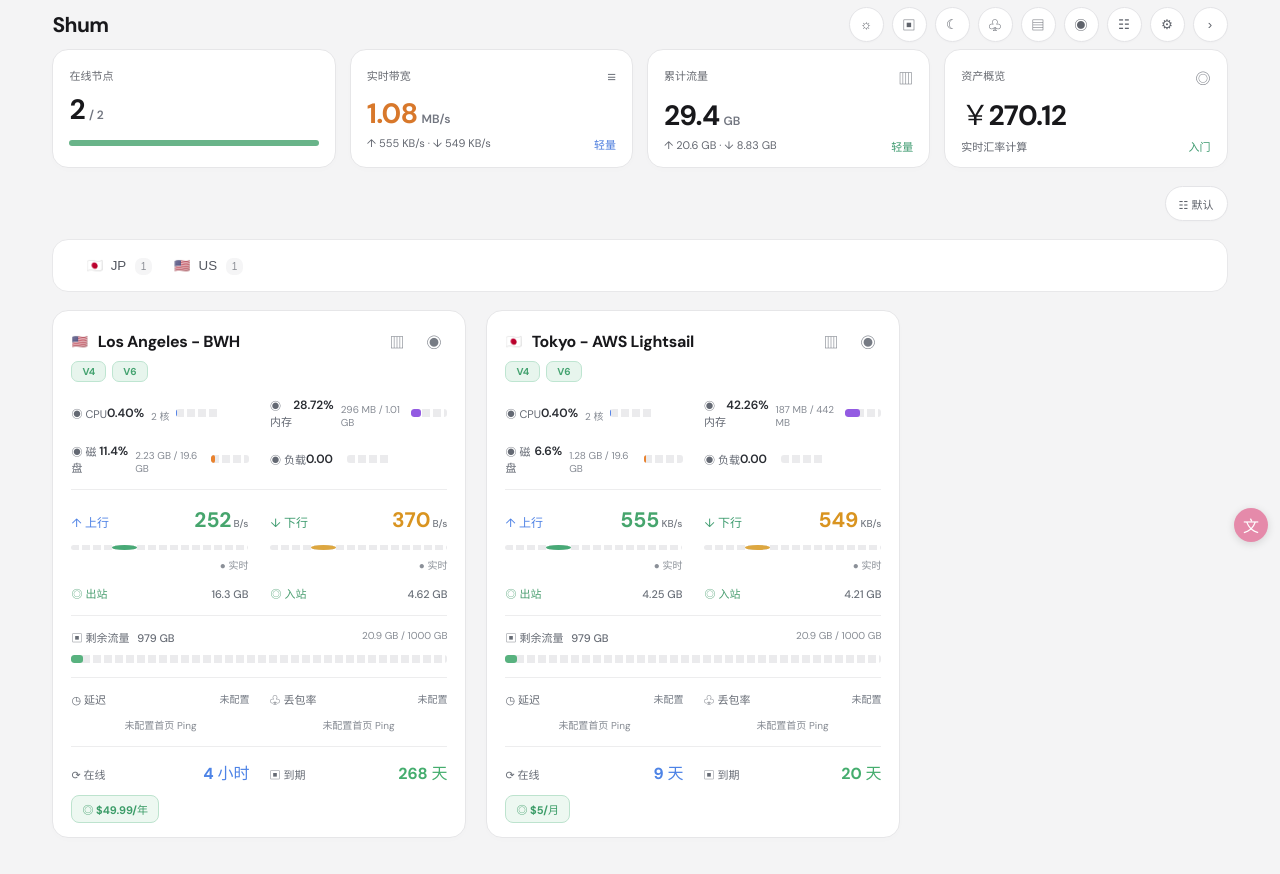
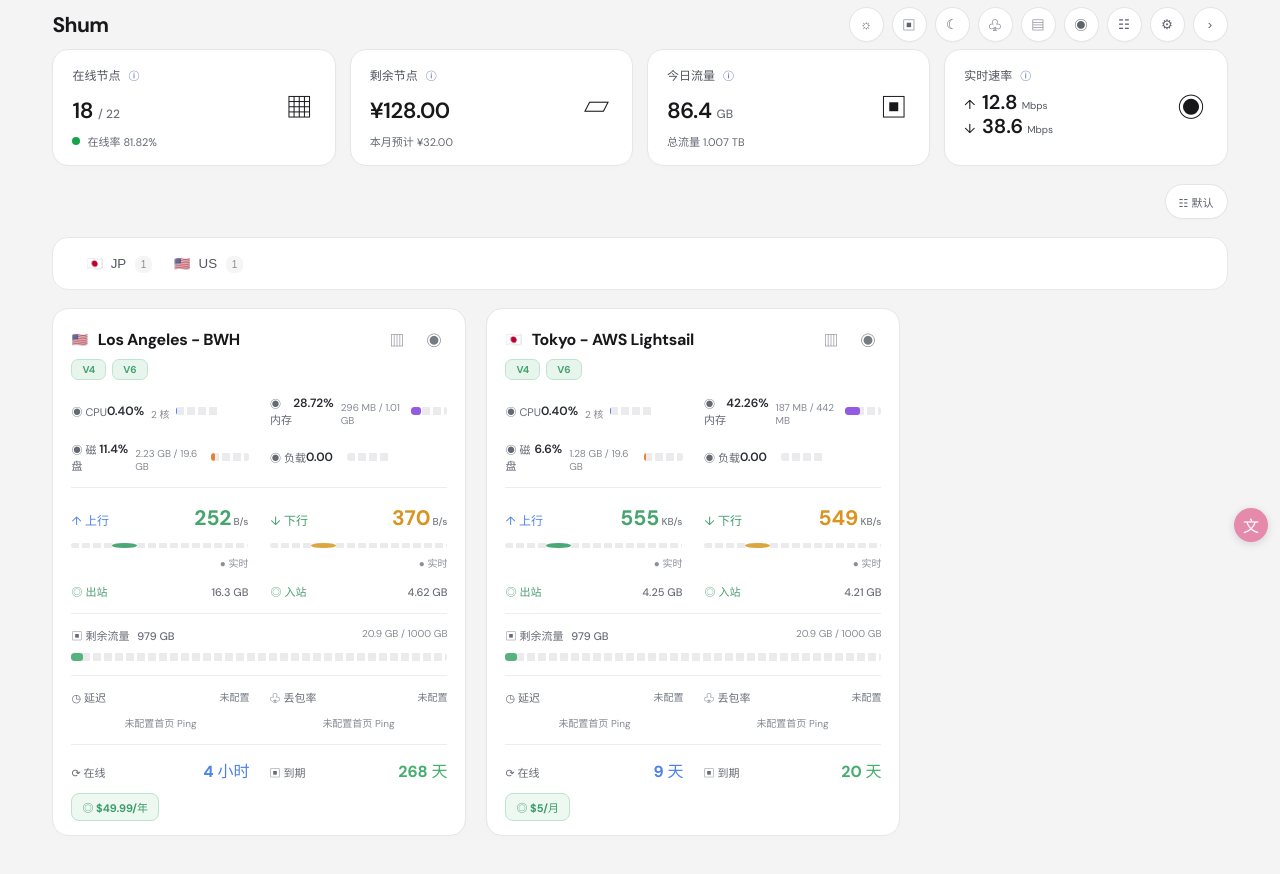
Before and after one commit to ShumTin/komari-minecraft, a Vue app: page / in a window 1280 px wide. Shown: the top 874 px of the page. Built offline with nearby package versions, Linux system fonts and the light colour scheme.

Commit message:
调整概览卡片内容与布局

```diff
--- a/src/App.vue
+++ b/src/App.vue
@@ -19,10 +19,10 @@ function refresh() { nodes.value = nodes.value.map((node) => ({ ...node, up: Mat
     <header class="header"><h1>Shum</h1><div class="toolbar"><button title="浅色主题">☼</button><button title="显示器">▣</button><button title="深色主题">☾</button><button title="农场主题">♧</button><button title="列表">▤</button><button title="配色">◉</button><button title="筛选">☷</button><button title="设置">⚙</button><button title="展开">›</button></div></header>
     <main>
       <section class="overview-grid">
-        <div class="overview-card"><span>在线节点</span><b>2<small>/ 2</small></b><div class="overview-line green-line"/></div>
-        <div class="overview-card"><span>实时带宽 <i>≡</i></span><b class="orange-text">1.08<small>MB/s</small></b><p>↑ 555 KB/s · ↓ 549 KB/s <em>轻量</em></p></div>
-        <div class="overview-card"><span>累计流量 <i>▥</i></span><b>29.4<small>GB</small></b><p>↑ 20.6 GB · ↓ 8.83 GB <em class="green-text">轻量</em></p></div>
-        <div class="overview-card"><span>资产概览 <i>◎</i></span><b>￥270.12</b><p>实时汇率计算 <em class="green-text">入门</em></p></div>
+        <div class="overview-card"><div class="overview-label">在线节点 <i>ⓘ</i></div><div class="overview-value">18<small>/ 22</small></div><p class="overview-status"><b/>在线率 81.82%</p><span class="overview-icon">▦</span></div>
+        <div class="overview-card"><div class="overview-label">剩余节点 <i>ⓘ</i></div><div class="overview-value">¥128.00</div><p>本月预计 ¥32.00</p><span class="overview-icon">▱</span></div>
+        <div class="overview-card"><div class="overview-label">今日流量 <i>ⓘ</i></div><div class="overview-value">86.4<small>GB</small></div><p>总流量 1.007 TB</p><span class="overview-icon">▣</span></div>
+        <div class="overview-card"><div class="overview-label">实时速率 <i>ⓘ</i></div><div class="rate-values"><div>↑ <b>12.8</b><small>Mbps</small></div><div>↓ <b>38.6</b><small>Mbps</small></div></div><span class="overview-icon">◉</span></div>
       </section>
       <div class="sort-row"><button @click="refresh">☷ 默认</button></div>
       <section class="group-bar"><button v-for="group in groups" :key="group.code"><span>{{ group.flag }}</span>{{ group.code }} <i>{{ group.count }}</i></button></section>
--- a/src/styles.css
+++ b/src/styles.css
@@ -804,3 +804,16 @@ body { background: #f4f4f5; color: #18181b; }
 .node-footer { display: grid; grid-template-columns: 1fr 1fr; gap: 20px; padding-top: 13px; color: #676c75; font-size: 11px; }.node-footer b { color: #4d83e6; font-size: 16px; }.node-footer .expire { color: #45ad6e; }.price { width: fit-content; margin-top: 11px; padding: 5px 10px; border: 1px solid #bde3ce; border-radius: 8px; background: #edf8f1; color: #3d9d69; font-size: 11px; font-weight: 700; }
 .translate { position: fixed; right: 12px; bottom: 258px; width: 34px; height: 34px; border: 0; border-radius: 50%; background: #e58aaa; color: #fff; font-size: 16px; box-shadow: 0 2px 8px #0002; }
 @media (max-width: 800px) { .monitor-app { padding: 0 16px 30px; }.overview-grid { grid-template-columns: 1fr 1fr; }.toolbar { gap: 4px; }.toolbar button { width: 31px; height: 31px; }.node-grid { grid-template-columns: 1fr; }.node-card { min-width: 0; } }
+
+.overview-card { position: relative; min-height: 104px; padding: 16px 19px; }
+.overview-label { color: #50545c; font-size: 12px; font-weight: 600; }
+.overview-label i { margin-left: 5px; color: #4b5eaa; font-size: 11px; font-style: normal; }
+.overview-value { margin-top: 12px; color: #18181b; font-size: 22px; font-weight: 600; letter-spacing: -.4px; }
+.overview-value small { margin-left: 5px; color: #6b7079; font-size: 12px; font-weight: 500; letter-spacing: 0; }
+.overview-card p { margin-top: 8px; color: #656a73; font-size: 11px; }
+.overview-card .overview-status { display: flex; align-items: center; gap: 7px; color: #626872; }
+.overview-status b { width: 8px; height: 8px; border-radius: 50%; background: #16a34a; }
+.overview-card .overview-icon { position: absolute; top: 36px; right: 22px; display: grid; width: 27px; height: 27px; place-items: center; color: #18181b; font-size: 27px; }
+.rate-values { margin-top: 8px; display: grid; gap: 3px; color: #18181b; font-size: 13px; line-height: 1.05; }
+.rate-values div:first-child { color: #18181b; }.rate-values div:first-child::first-letter { color: #111; }.rate-values div:nth-child(2) { color: #18181b; }
+.rate-values b { margin-left: 3px; font-size: 20px; font-weight: 600; }.rate-values small { margin-left: 4px; color: #525760; font-size: 10px; }
```
